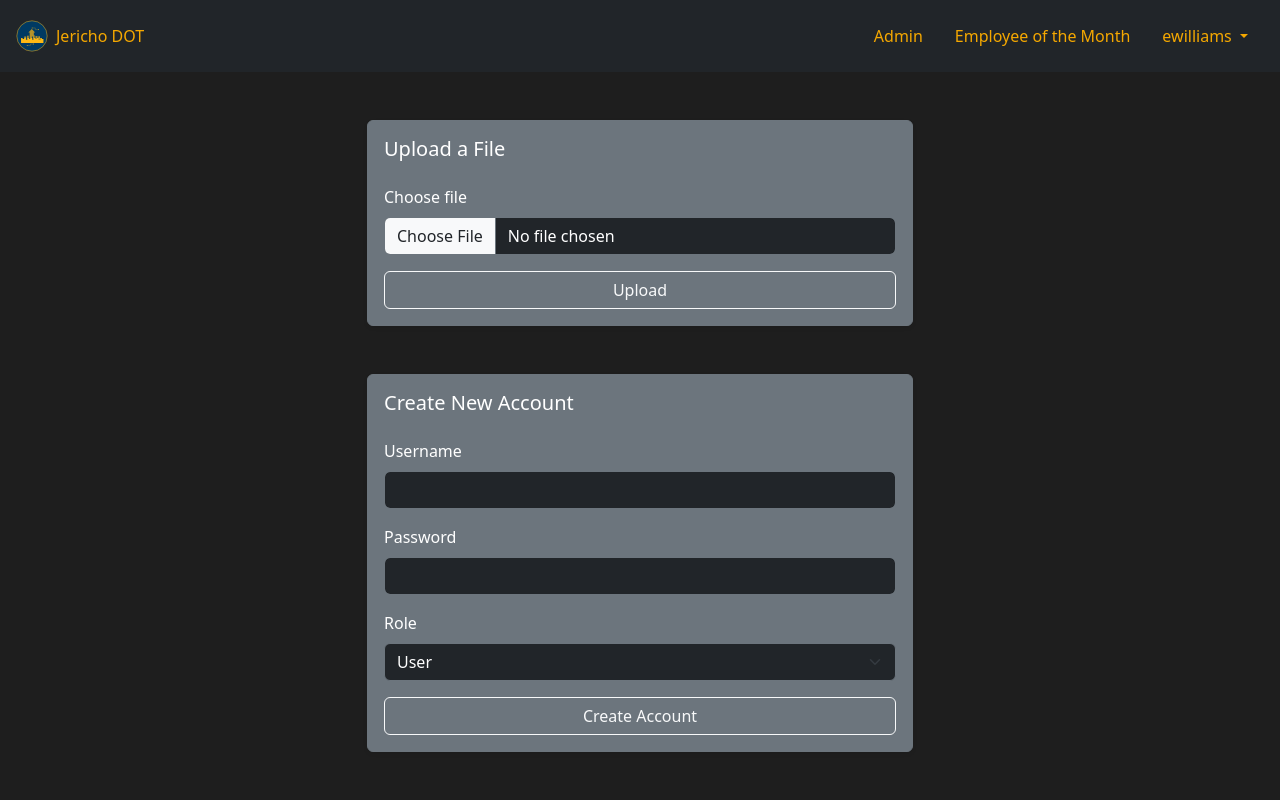
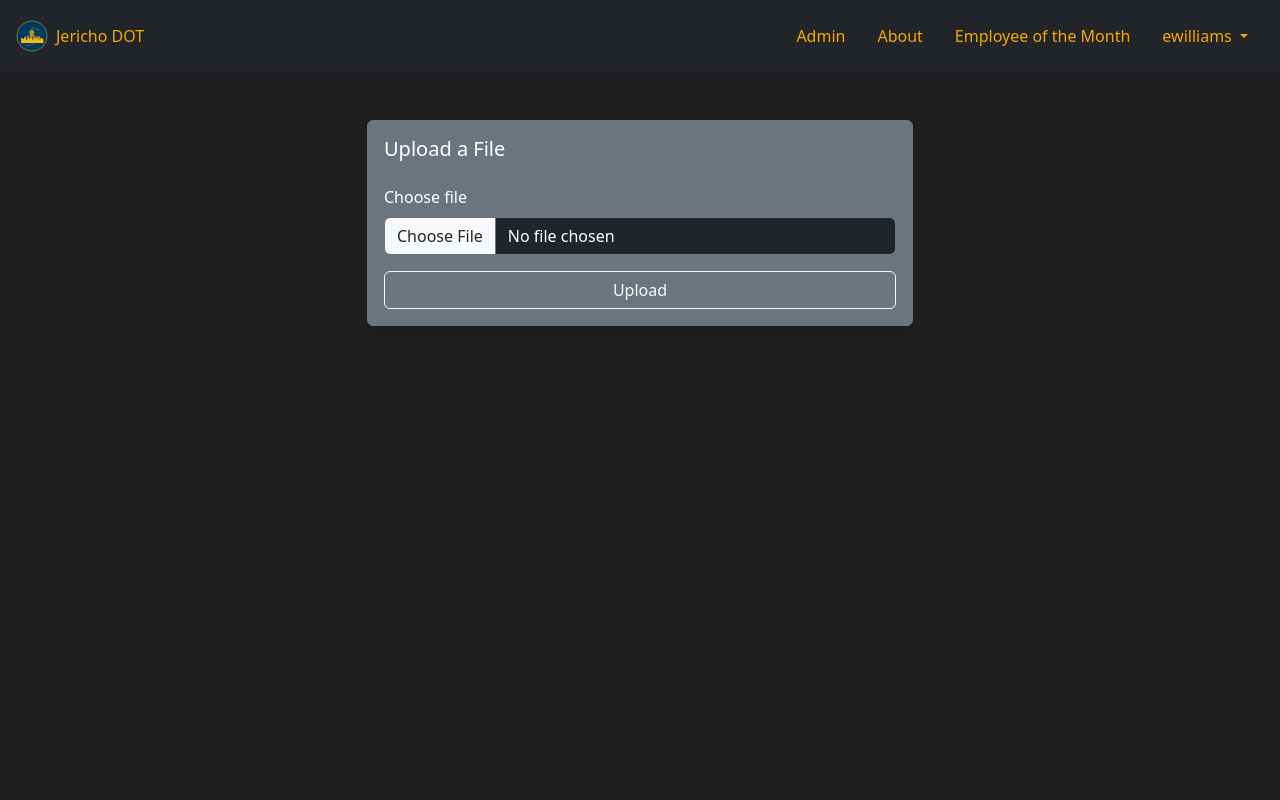
Before and after one commit to CedarvilleCyber/Jericho, a PHP site: page /admin.php in a window 1280 px wide. Run offline with PHP 8.4, Linux system fonts and the light colour scheme; a user stored in the database is signed in.

Commit message:
acm web app tentatively complete

```diff
--- a/acm/website/admin.php
+++ b/acm/website/admin.php
@@ -7,6 +7,12 @@ include 'config.php';
 if (!isset($_SESSION['authenticated'])) {
   $_SESSION['intended_destination'] = 'admin.php';
   header("Location: login.php");
+  exit;
+}
+
+// If not an admin, deny access
+if (($_SESSION['role'] ?? '') !== 'admin') {
+  header("Location: index.php");
   exit;
 }
 
@@ -25,40 +31,6 @@ if (isset($_POST["submit"])) {
     $fileUploadMsg = "<p style='color: red;'>Upload failed: " . $_FILES["file"]["error"] . "</p>";
   } else {
     $fileUploadMsg = "<p style='color: red;'>Something went wrong.</p>";
-  }
-}
-
-// Handle new account creation
-if (isset($_POST["create_account"])) {
-  $new_username = $_POST["new_username"] ?? "";
-  $new_password = $_POST["new_password"] ?? "";
-  $new_role = $_POST["new_role"] ?? "user";
-
-  // Validate input
-  if (empty($new_username) || empty($new_password)) {
-    $accountCreateMsg = "<p style='color: red;'>Username and password are required.</p>";
-  } else if (strlen($new_username) > 15) {
-    $accountCreateMsg = "<p style='color: red;'>Username must be 15 characters or less.</p>";
-  } else if (strlen($new_password) < 6) {
-    $accountCreateMsg = "<p style='color: red;'>Password must be at least 6 characters.</p>";
-  } else {
-    // Hash the password
-    $hashed_password = password_hash($new_password, PASSWORD_DEFAULT);
-
-    // Insert into database
-    $insert_stmt = $connection->prepare("INSERT INTO users (username, password, role) VALUES (?, ?, ?)");
-    $insert_stmt->bind_param("sss", $new_username, $hashed_password, $new_role);
-
-    if ($insert_stmt->execute()) {
-      $accountCreateMsg = "<p style='color: green;'>Account created successfully for user: " . htmlspecialchars($new_username) . "</p>";
-    } else {
-      if (strpos($insert_stmt->error, "Duplicate entry") !== false) {
-        $accountCreateMsg = "<p style='color: red;'>Username already exists.</p>";
-      } else {
-        $accountCreateMsg = "<p style='color: red;'>Error creating account: " . htmlspecialchars($insert_stmt->error) . "</p>";
-      }
-    }
-    $insert_stmt->close();
   }
 }
 ?>
@@ -109,56 +81,6 @@ if (isset($_POST["create_account"])) {
         </div>
       </div>
     </div>
-
-    <!-- Create New Account Section -->
-    <div class="row justify-content-center mt-5">
-      <div class="col-md-8 col-lg-6">
-        <div class="card shadow-sm bg-secondary text-white border-secondary"
-          style="background-color:#2f3438; border-width:1px;">
-          <div class="card-body">
-            <h5 class="card-title mb-4">Create New Account</h5>
-
-            <form method="POST">
-              <div class="mb-3">
-                <label for="new_username" class="form-label text-white">Username</label>
-                <input class="form-control bg-dark text-white border-secondary" type="text" id="new_username"
-                  name="new_username" maxlength="15" required>
-              </div>
-
-              <div class="mb-3">
-                <label for="new_password" class="form-label text-white">Password</label>
-                <input class="form-control bg-dark text-white border-secondary" type="password" id="new_password"
-                  name="new_password" required>
-              </div>
-
-              <div class="mb-3">
-                <label for="new_role" class="form-label text-white">Role</label>
-                <select class="form-select bg-dark text-white border-secondary" id="new_role" name="new_role" required>
-                  <option value="user">User</option>
-                  <option value="admin">Admin</option>
-                </select>
-              </div>
-
-              <div class="d-grid">
-                <button type="submit" name="create_account" class="btn btn-outline-light">Create Account</button>
-              </div>
-            </form>
-
-            <?php if (!empty($accountCreateMsg)): ?>
-              <?php
-              $text = strip_tags($accountCreateMsg);
-              $alertClass = (strpos($accountCreateMsg, 'green') !== false) ? "alert-success" : "alert-danger";
-              $alertClass = "{$alertClass} text-dark";
-              ?>
-              <div class="alert <?php echo $alertClass ?> mt-3" role="alert">
-                <?php echo htmlspecialchars($text); ?>
-              </div>
-            <?php endif; ?>
-
-          </div>
-        </div>
-      </div>
-    </div>
   </div>
 </body>
 
--- a/acm/website/config.php
+++ b/acm/website/config.php
@@ -1,9 +1,10 @@
 <?php
 // Database Configuration
+// This file is stored OUTSIDE the web root for security
 $db_host = 'localhost';
-$db_user = 'root';
-$db_password = ''; // Change this to your actual MySQL password
-$db_name = 'acm';
+$db_user = 'webuser';
+$db_password = 'nevergonna-GIVE-YOU-UP';
+$db_name = 'traffic_db';
 
 // Create connection
 $connection = new mysqli($db_host, $db_user, $db_password, $db_name);
--- a/acm/website/topnav.php
+++ b/acm/website/topnav.php
@@ -13,7 +13,11 @@ $loggedIn = !empty($_SESSION['user']);
 
   <ul class="nav nav-pills">
     <?php if ($loggedIn): ?>
-      <li class="nav-item"><a href="./admin.php" class="nav-link">Admin</a></li>
+      <?php if (($_SESSION['role'] ?? '') === 'admin'): ?>
+        <li class="nav-item"><a href="./admin.php" class="nav-link">Admin</a></li>
+      <?php endif; ?>
+
+      <li class="nav-item"><a href="./about.php" class="nav-link">About</a></li>
       <li class="nav-item"><a href="./month.php" class="nav-link">Employee of the Month</a></li>
 
       <li class="nav-item dropdown">
```
Also changed, not shown: acm/database_setup.sql (+16 -13 lines), acm/website/login.php (+9 -14 lines), acm/website/setup_passwords.php (deleted, +0 -47 lines), acm/README.md.
